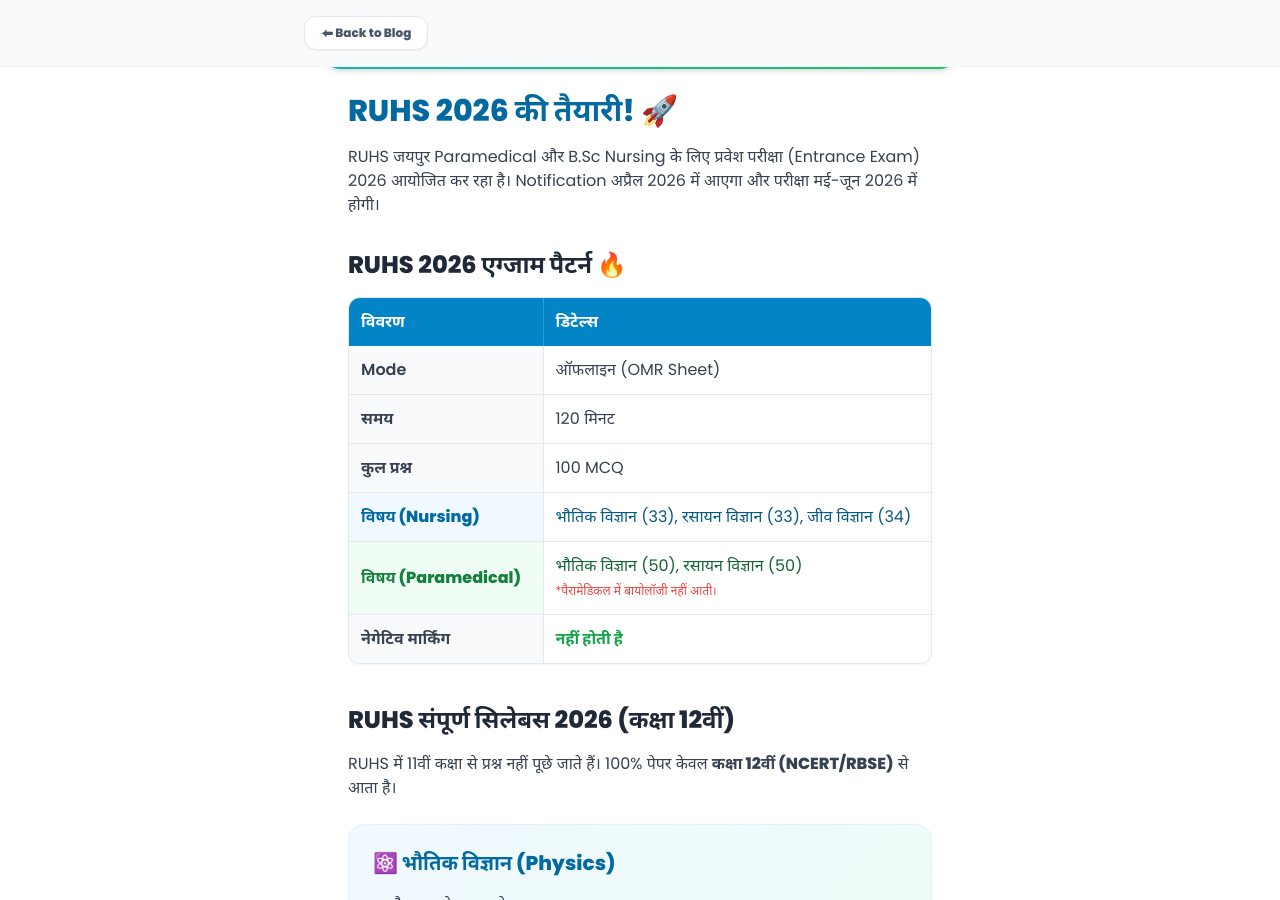
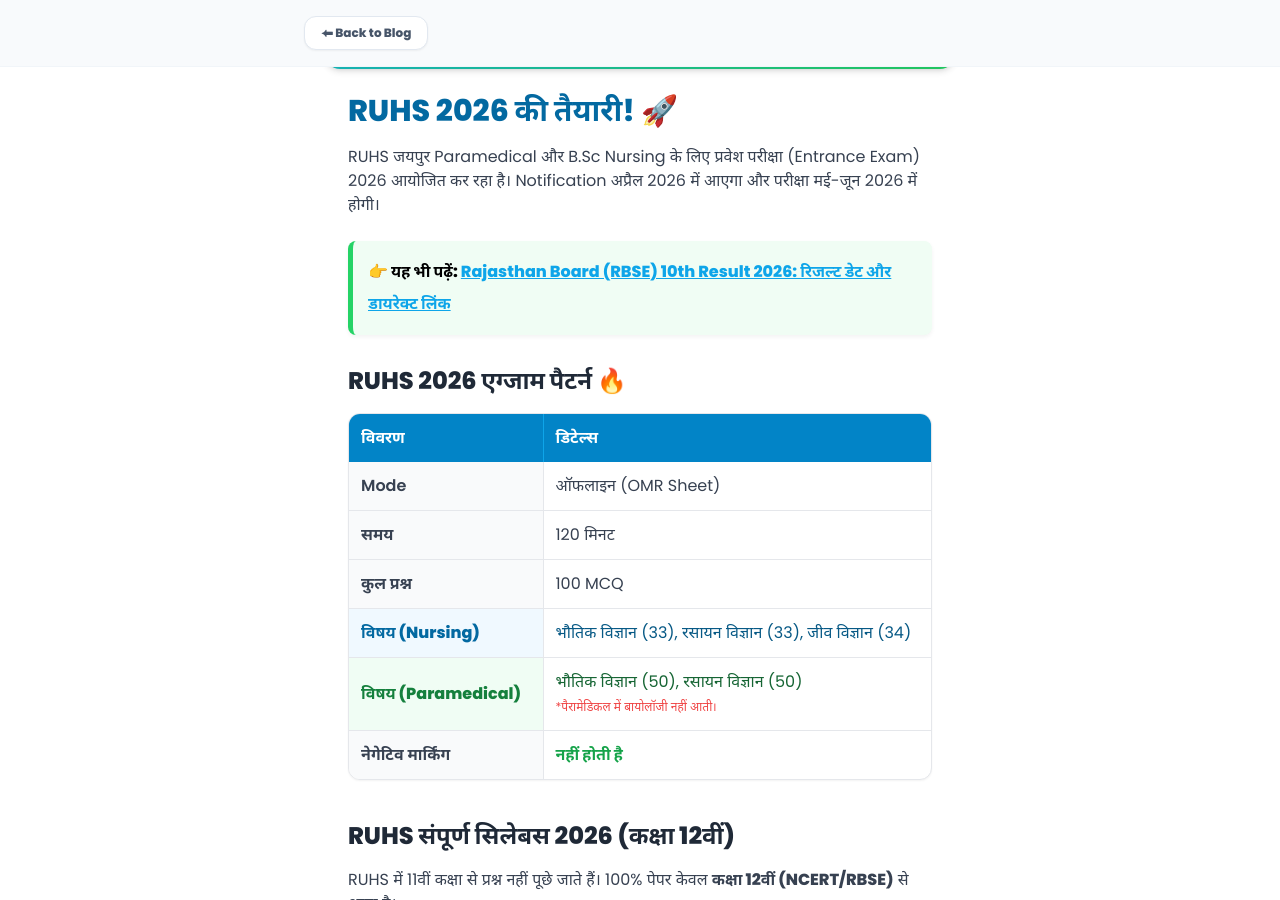
Before and after one commit to JanzEducation/JanzEducation, a Jekyll site: the page built from _posts/2026-03-11-ruhs-paramedical-nursing-syllabus.html, in a window 1280 px wide and 900 px high, scrolled down 651 px. Built offline with Jekyll 4.4.1, drawn with Linux system fonts in a browser that asks for light colours; nearby versions of some CDN libraries.

Commit message:
Update 2026-03-11-ruhs-paramedical-nursing-syllabus.html

```diff
--- a/_posts/2026-03-11-ruhs-paramedical-nursing-syllabus.html
+++ b/_posts/2026-03-11-ruhs-paramedical-nursing-syllabus.html
@@ -25,10 +25,16 @@
 <div class="px-2 md:px-6">
 
     <h2 class="text-2xl md:text-3xl font-bold text-sky-700 mb-4">RUHS 2026 की तैयारी! 🚀</h2>
-    <p class="text-sm md:text-base leading-relaxed mb-8 text-gray-700">
+    <p class="text-sm md:text-base leading-relaxed mb-6 text-gray-700">
         RUHS जयपुर Paramedical और B.Sc Nursing के लिए प्रवेश परीक्षा (Entrance Exam) 2026 आयोजित कर रहा है। Notification अप्रैल 2026 में आएगा और परीक्षा मई-जून 2026 में होगी।
     </p>
 
+    <div style="background-color: #f0fdf4; padding: 15px; border-left: 5px solid #25D366; margin: 0 0 30px 0; border-radius: 8px; box-shadow: 0 2px 4px rgba(0,0,0,0.05);">
+        <span style="font-size: 16px; color: #000;"><strong>👉 यह भी पढ़ें: </strong></span>
+        <a href="https://janzeducation.online/rbse-10th-result-2026-direct-link.html" style="color: #0ea5e9; text-decoration: underline; font-weight: 700; font-size: 16px;">
+            Rajasthan Board (RBSE) 10th Result 2026: रिजल्ट डेट और डायरेक्ट लिंक
+        </a>
+    </div>
     <h3 class="text-xl md:text-2xl font-bold mb-4 text-gray-800">RUHS 2026 एग्जाम पैटर्न 🔥</h3>
     <div class="bg-white rounded-xl shadow-sm border border-gray-200 mb-10 overflow-hidden">
         <table class="w-full text-left border-collapse">
```
